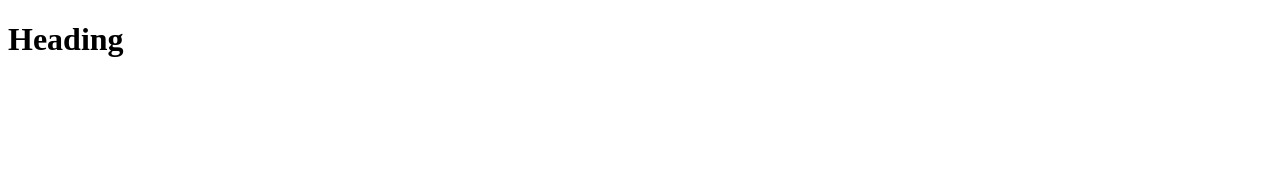
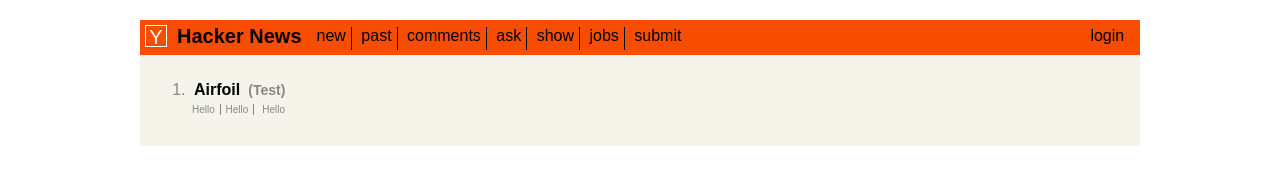
Before and after one commit to alisonkwork/Challenge_6, a plain HTML site: page index.html in a window 1280 px wide. Drawn offline with Linux system fonts and the light colour scheme.

Commit message:
Added header, nav bar, and main ordered and unordered lists

```diff
--- a/index.html
+++ b/index.html
@@ -4,11 +4,37 @@
     <meta charset="UTF-8">
     <meta name="viewport" content="width=device-width, initial-scale=1.0">
     <meta http-equiv="X-UA-Compatible" content="ie=edge">
-    <title>Title</title>
+    <title>Hacker News</title>
     <link rel="stylesheet" href="screen.css">
   </head>
   <body>
-    <h1>Heading</h1>
+    <header>
+      <div class="logo">Y</div>
+      <h1>Hacker News</h1>
+      <nav>
+        <ul>
+          <li class="begLi">new</li>
+          <li class="begLi">past</li>
+          <li class="begLi">comments</li>
+          <li class="begLi">ask</li>
+          <li class="begLi">show</li>
+          <li class="begLi">jobs</li>
+          <li class="endLi">submit</li>
+          <li class="login">login</li>
+        </ul>
+      </nav>
+    </header>
+    <main>
+      <ol>
+        <li><h2>Airfoil</h2><h3>(Test)</h3></li>
+          <ul>
+            <li class="begLi">Hello</li>
+            <li class="begLi">Hello</li>
+            <li class="endLi">Hello</li>
+          </ul>
+
+      </ol>
+    </main>
     <script src="index.js"></script>
   </body>
 </html>
--- a/screen.css
+++ b/screen.css
@@ -1 +1,109 @@
-/* Add screen styles below */
+:root {
+    --main-font-family: Arial, Helvetica, sans-serif;
+}
+
+body {
+    display: flex;
+    flex-direction: column;
+    width: 1000px;
+    margin: 0 auto;
+}
+
+header {
+    display: flex;
+    background-color: #f74d00;
+    padding: 5px;
+    margin: 20px 0 0 0;
+}
+
+.logo {
+    font-family: var(--main-font-family);
+    color: #fff;
+    border: 1px solid #fff;
+    font-size: 20px;
+    width: 20px;
+    height: 20px;
+    text-align: center;
+    margin: 0 10px 0 0;
+}
+
+h1 {
+    font-family: var(--main-font-family);
+    font-weight: bold;
+    font-size: 20px;
+    margin: 0px;
+}
+
+nav ul {
+    list-style-type: none;
+    margin: 2px 5px 0 10px;
+    padding: 0;
+    font-family: var(--main-font-family);
+}
+
+.begLi {
+    display: inline-block;
+    border-right: 1px solid #000;
+    padding: 0 5px 5px 5px;
+    margin: 0;
+}
+
+.endLi {
+    display: inline-block;
+    padding: 0 5px 5px 5px;
+    margin: 0;
+}
+
+.login {
+    padding: 0 5px 5px 5px;
+    margin-left: 399px;
+    float: right;
+}
+
+main {
+    background-color: #f4f4eb;
+    padding: 10px;
+}
+
+ol {
+    list-style-type: decimal;
+    font-family: var(--main-font-family);
+    color: #878787;
+}
+
+ol li h2 {
+    color: #000;
+    font-size: 16px;
+    display: inline-block;
+    margin: 0 4px 0 4px;
+}
+
+ol li h3 {
+    font-size: 14px;
+    display: inline-block;
+    margin-left: 5px;
+    margin: 0 4px 0 4px;
+}
+
+main ul {
+    list-style-type: none;
+    font-size: 10px;
+    font-family: var(--main-font-family);
+    color: #878787;
+    margin-top: 5px;
+    padding-inline-start: 0px;
+}
+
+main .begLi {
+    display: inline-block;
+    border-right: 1px solid #878787;
+    padding: 0 5px 5px 2px;
+    margin: 0;
+    height: 6px;
+}
+
+main .endLi {
+    display: inline-block;
+    padding: 0 5px 5px 5px;
+    margin: 0;
+}
```
